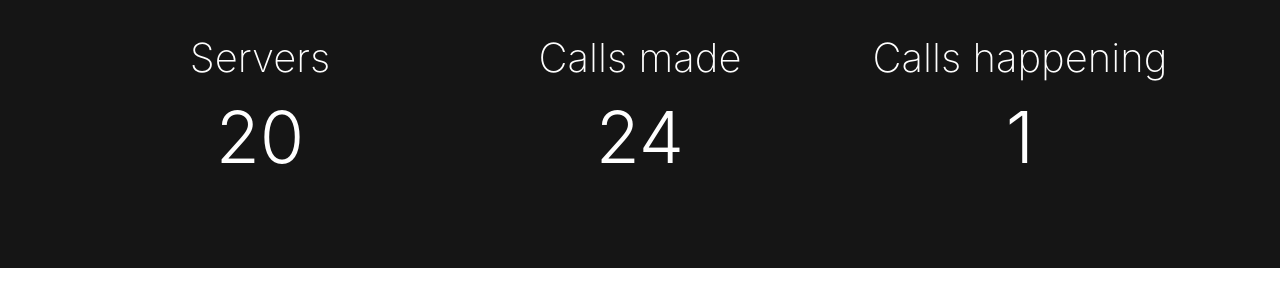
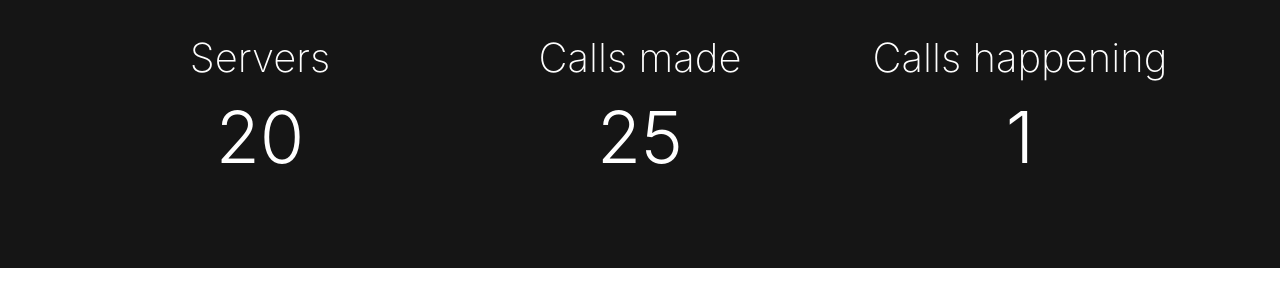
Before and after one commit to tumblenet/tnphone.tumblenet.ga, a Jekyll site: the page built from index.html, in a window 1280 px wide and 900 px high, scrolled down 443 px. Shown: the part 167-467 px from the top of the window. Built offline with Jekyll 4.4.1, drawn with Linux system fonts in a browser that asks for light colours; nearby versions of some CDN libraries.

Commit message:
Update Phones feed

```diff
--- a/_data/phones.json
+++ b/_data/phones.json
@@ -82,7 +82,7 @@
 			"wwtbam": false
 		},
 		{
-			"id": "wgtlVr",
+			"id": "nwpKT8",
 			"name": "Bot Mania V2<#463042037088911370>",
 			"guild": "461780535140941844",
 			"channel": "463042037088911370",
@@ -91,7 +91,7 @@
 			"wwtbam": false
 		}
 	],
-	"callsMade": 24,
+	"callsMade": 25,
 	"servers": 20,
 	"currentCalls": 1
 }
```
